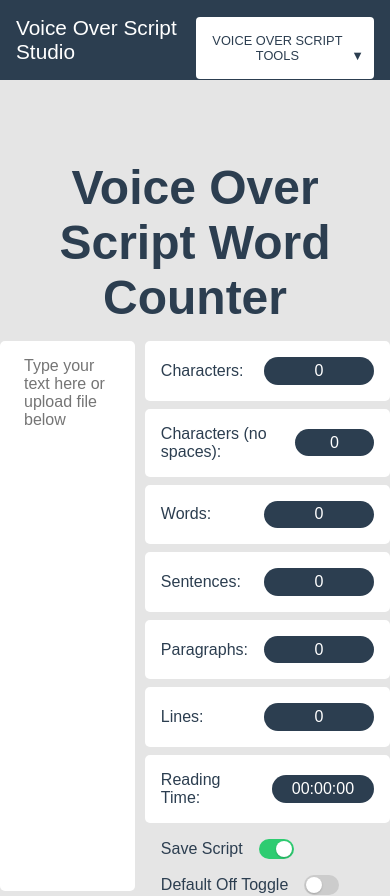
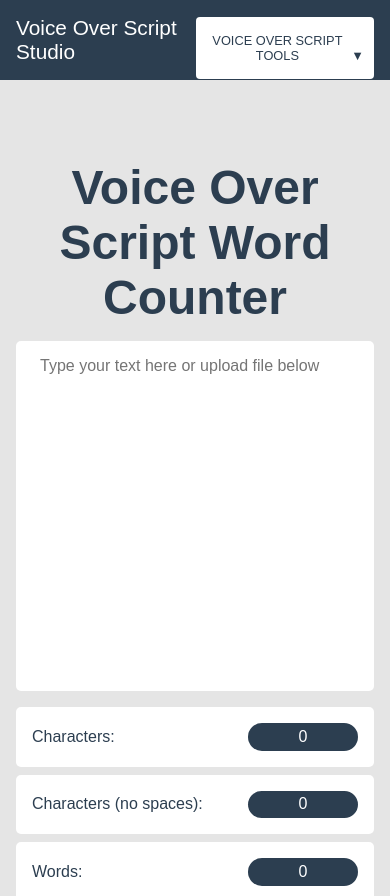
Before and after one commit to jeffgarris/voice-over-script-studio-app, a Vue app: page / in a window 390 px wide. Shown: the top 896 px of the page. Built offline with nearby package versions, Linux system fonts and the light colour scheme.

Commit message:
Fix some layout issues

```diff
--- a/src/assets/styles/general.scss
+++ b/src/assets/styles/general.scss
@@ -94,10 +94,13 @@ textarea {
   border-radius: $border-radius;
   background-color: $white;
   resize: none;
-  transition: height 0.5s;
   font-family: $font-family;
   font-size: $font-size;
   outline: none;
+
+  @media screen and (max-width: 767px) {
+    height: 350px;
+  }
 }
 
 .button-group {
@@ -207,7 +210,7 @@ button {
   display: flex;
   align-items: center;
   justify-content: center;
-  margin-top: 5rem;
+  margin: 5rem 1rem 0;
 }
 
 #content-column {
--- a/src/assets/styles/word-counter.scss
+++ b/src/assets/styles/word-counter.scss
@@ -2,11 +2,17 @@
   display: flex;
   width: 100%;
 
+  @media screen and (max-width: 767px) {
+    flex-direction: column;
+  }
+
   div.info-controls {
     margin-left: 10px;
-    // background-color: $white;
-    // border: 1px solid #ccc;
-    // border-left: 0;
+
+    @media screen and (max-width: 767px) {
+      margin-top: 1rem;
+      margin-left: 0;
+    }
   }
 
   ul {
```
